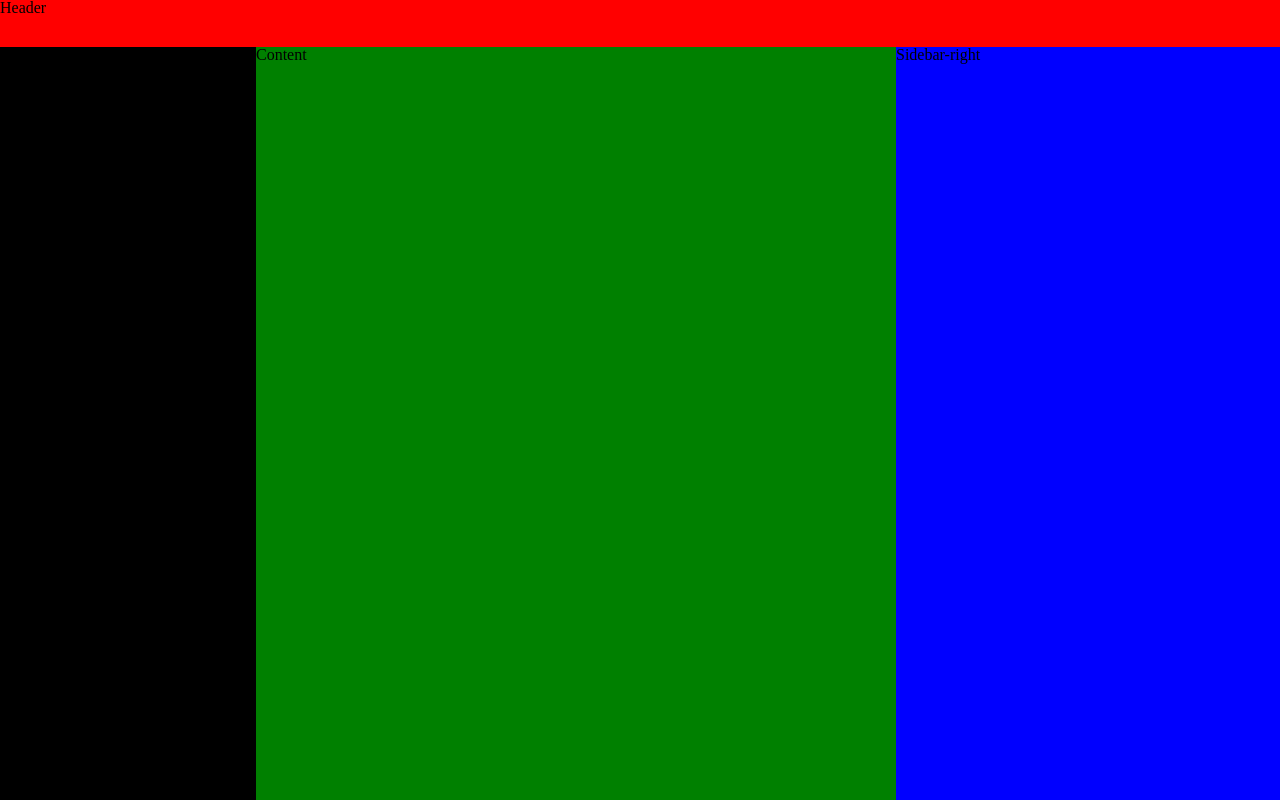
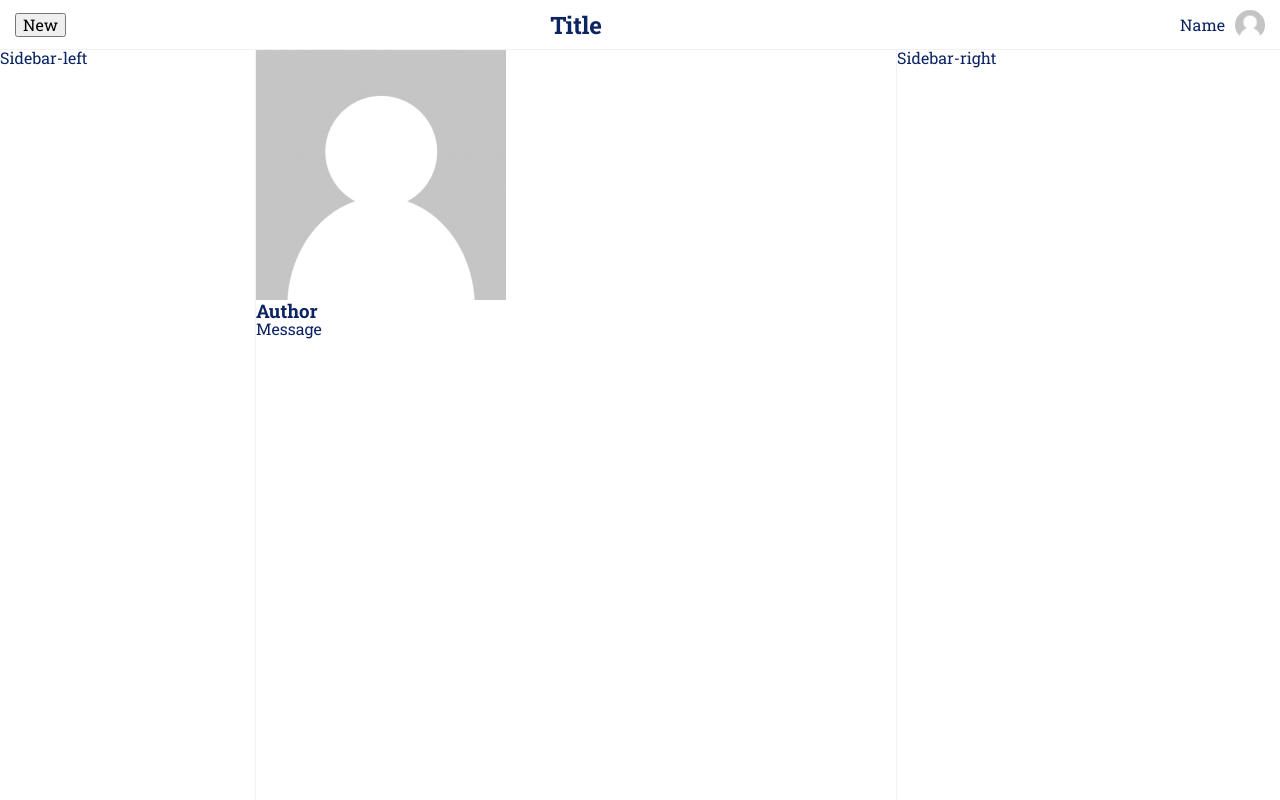
Before and after one commit to IlyaPapou/myMessenger, a React app in the folder my-app/: page / in a window 1280 px wide. Built offline with nearby package versions, Linux system fonts and the light colour scheme.

Commit message:
Client: Some fonts and styles added

```diff
--- a/my-app/public/index.html
+++ b/my-app/public/index.html
@@ -8,34 +8,11 @@
       content="width=device-width, initial-scale=1, shrink-to-fit=no"
     />
     <meta name="theme-color" content="#000000" />
-    <!--
-      manifest.json provides metadata used when your web app is installed on a
-      user's mobile device or desktop. See https://developers.google.com/web/fundamentals/web-app-manifest/
-    -->
     <link rel="manifest" href="%PUBLIC_URL%/manifest.json" />
-    <!--
-      Notice the use of %PUBLIC_URL% in the tags above.
-      It will be replaced with the URL of the `public` folder during the build.
-      Only files inside the `public` folder can be referenced from the HTML.
-
-      Unlike "/favicon.ico" or "favicon.ico", "%PUBLIC_URL%/favicon.ico" will
-      work correctly both with client-side routing and a non-root public URL.
-      Learn how to configure a non-root public URL by running `npm run build`.
-    -->
     <title>myMessenger</title>
   </head>
   <body>
-    <noscript>You need to enable JavaScript to run this app.</noscript>
+    <noscript>You need to enable JavaScript to run this web app.</noscript>
     <div id="root"></div>
-    <!--
-      This HTML file is a template.
-      If you open it directly in the browser, you will see an empty page.
-
-      You can add webfonts, meta tags, or analytics to this file.
-      The build step will place the bundled scripts into the <body> tag.
-
-      To begin the development, run `npm start` or `yarn start`.
-      To create a production bundle, use `npm run build` or `yarn build`.
-    -->
   </body>
 </html>
--- a/my-app/src/components/messenger.js
+++ b/my-app/src/components/messenger.js
@@ -1,4 +1,5 @@
 import React, { Component } from 'react';
+import defaultAvatar from '../images/empty-avatar.png';
 
 export default class Messenger extends Component {
   constructor(props) {
@@ -26,10 +27,43 @@ export default class Messenger extends Component {
     const style = { height };
     return (
       <div style={style} className="app-messenger">
-        <header className="header">Header</header>
+        <header className="header">
+          <div className="left">
+            <div className="actions">
+              <button>New</button>
+            </div>
+          </div>
+          <div className="content">
+            <h2>Title</h2>
+          </div>
+          <div className="right">
+            <div className="user-bar">
+              <div className="profile-name">Name</div>
+              <div className="profile-image">
+                <img src={defaultAvatar} alt="" />
+              </div>
+            </div>
+          </div>
+        </header>
         <div className="main">
           <aside className="sidebar-left">Sidebar-left</aside>
-          <section className="content">Content</section>
+          <section className="content">
+            <div className="messages">
+              <div className="message">
+                <div className="message-user-image">
+                  <img src={defaultAvatar} alt="" />
+                </div>
+                <div className="message-body">
+                  <div className="message-author">
+                    <h3>Author</h3>
+                  </div>
+                  <div className="message-text">
+                    <p>Message</p>
+                  </div>
+                </div>
+              </div>
+            </div>
+          </section>
           <aside className="sidebar-right">Sidebar-right</aside>
         </div>
       </div>
--- a/my-app/src/sass/_reset.scss
+++ b/my-app/src/sass/_reset.scss
@@ -86,8 +86,8 @@ video {
   margin: 0;
   padding: 0;
   border: 0;
-  font-size: 100%;
-  font: inherit;
+  // font-size: 100%;
+  // font: inherit;
   vertical-align: baseline;
 }
 
--- a/my-app/src/sass/app.scss
+++ b/my-app/src/sass/app.scss
@@ -1,23 +1,76 @@
 @import 'reset';
+@import 'https://fonts.googleapis.com/css?family=Roboto+Slab:400,700&subset=cyrillic';
+
+$header-height: 50px;
+$sidebar-left-width: 20%;
+$sidebar-right-width: 30%;
+$border-color: rgba(0, 0, 0, 0.05);
+$primary-color: #e58e26;
+$danger-color: #b71540;
+$body-color: #0c2461;
+
+body {
+  color: $body-color;
+  font-family: 'Roboto Slab', serif;
+}
 
 .app-messenger {
   display: flex;
   flex-direction: column;
   .header {
-    background: red;
-    height: 50px;
+    height: $header-height;
+    display: flex;
+    flex-direction: row;
+    border-bottom: 1px solid $border-color;
+    .left {
+      width: $sidebar-left-width;
+      .actions {
+        line-height: $header-height;
+        padding: 0 15px;
+        button {
+        }
+      }
+    }
+    .content {
+      flex-grow: 1;
+      h2 {
+        line-height: $header-height;
+        text-align: center;
+      }
+    }
+    .right {
+      width: $sidebar-right-width;
+      .user-bar {
+        line-height: $header-height;
+        display: flex;
+        justify-content: flex-end;
+        padding: 0 15px;
+        .profile-name {
+          padding-right: 10px;
+        }
+
+        .profile-image {
+          height: $header-height;
+          img {
+            width: 30px;
+            height: 30px;
+            border-radius: 50%;
+            margin-top: 10px;
+          }
+        }
+      }
+    }
   }
   .main {
-    background: green;
     display: flex;
     height: 100%;
     .sidebar-left {
-      background: black;
-      width: 20%;
+      width: $sidebar-left-width;
+      border-right: 1px solid $border-color;
     }
     .sidebar-right {
-      background: blue;
-      width: 30%;
+      border-left: 1px solid $border-color;
+      width: $sidebar-right-width;
     }
     .content {
       flex-grow: 1;
```
Also changed, not shown: my-app/public/manifest.json, my-app/src/css/app.css, my-app/src/images/empty-avatar.png (added), 1 other file.
